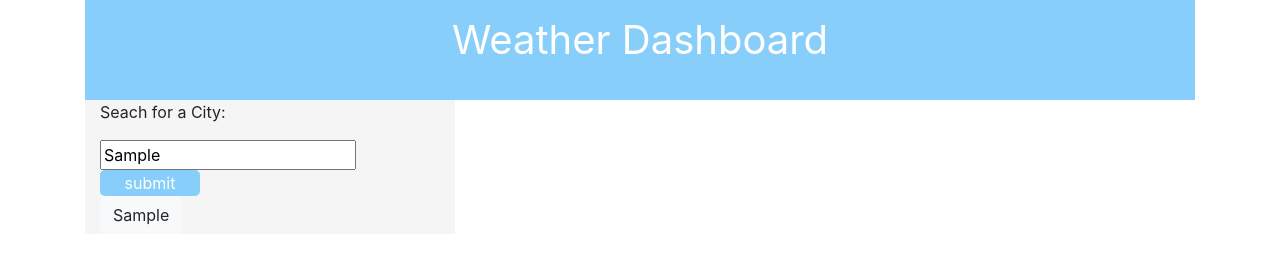
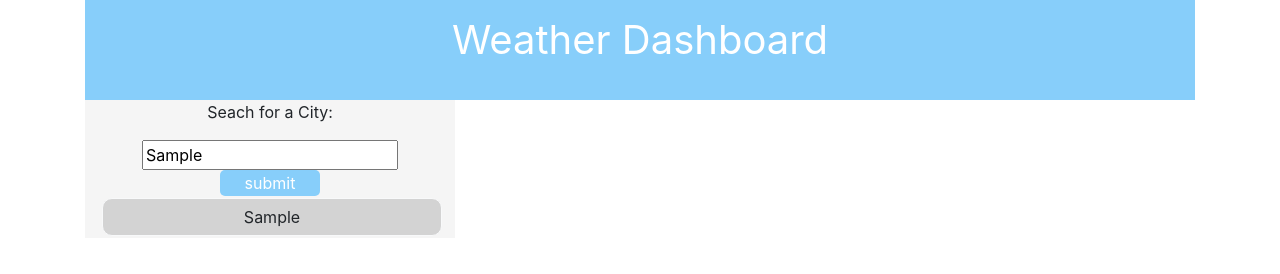
Before and after one commit to tiroxxx/weatherDashboard, a plain HTML site: page index.html in a window 1280 px wide. Both pictures are taken after typing "Sample" into the empty fields and a click on the input "submit". Drawn offline with nearby package versions, Linux system fonts and the light colour scheme; no server answers.

Commit message:
added more css to the form area

```diff
--- a/index.html
+++ b/index.html
@@ -21,8 +21,8 @@
         <!-- everything in the page goes inside this row -->
         <div id="first-row" class="row">
             <!-- where the form with buttons goes -->
-            <div id="form-space" class="col-sm-4">
-                <p>Seach for a City:</p>
+            <div id="form-space" class="col-sm-4 text-center">
+                <p id="form-label">Seach for a City:</p>
                 <form id="formy">
                     <input id="form-input" type="text" name="form-input">
                     <input id="form-button" type="submit" value="submit">
--- a/style.css
+++ b/style.css
@@ -12,7 +12,14 @@ header {
 }
 
 .button {
+    background-color: lightgray;
+    margin: 2px;
+    width: 200px;
+    border-radius: 10px;
+}
 
+#button-area {
+    width: 100%;
 }
 
 #first-row {
```
